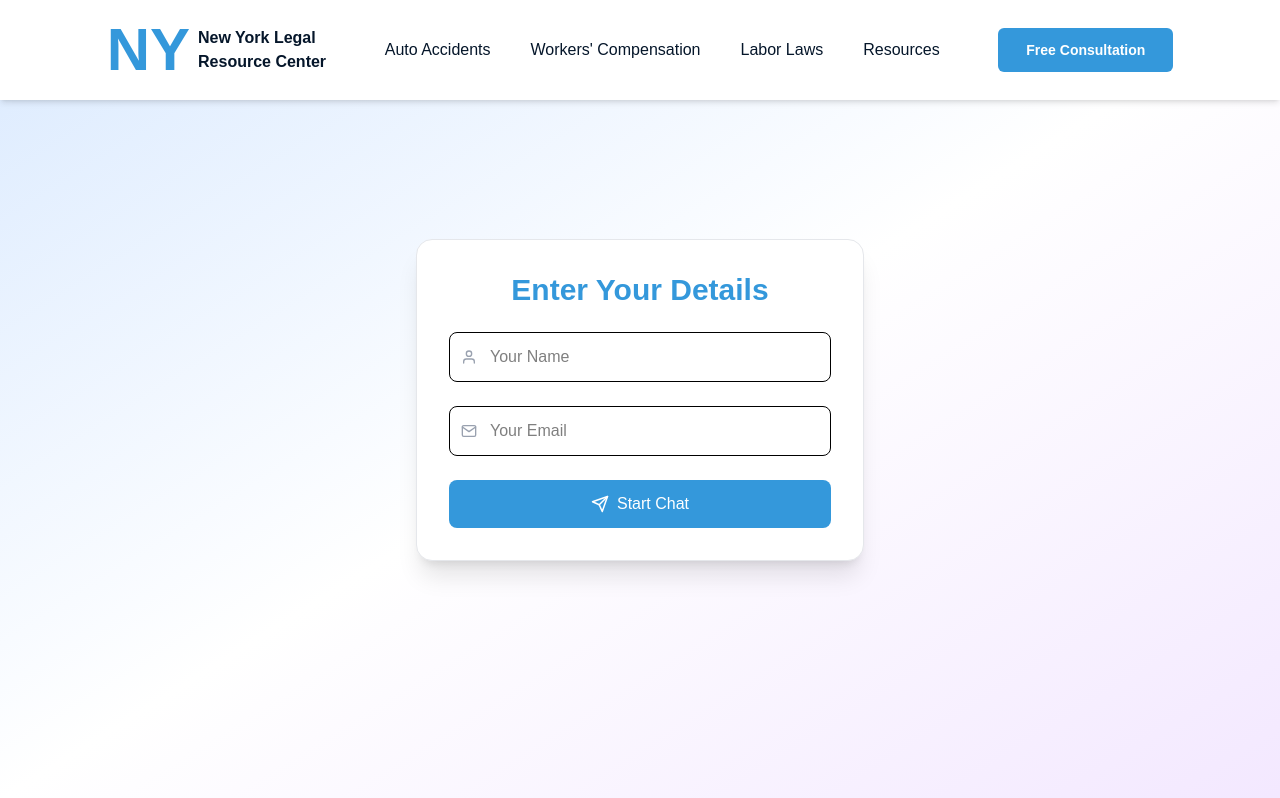
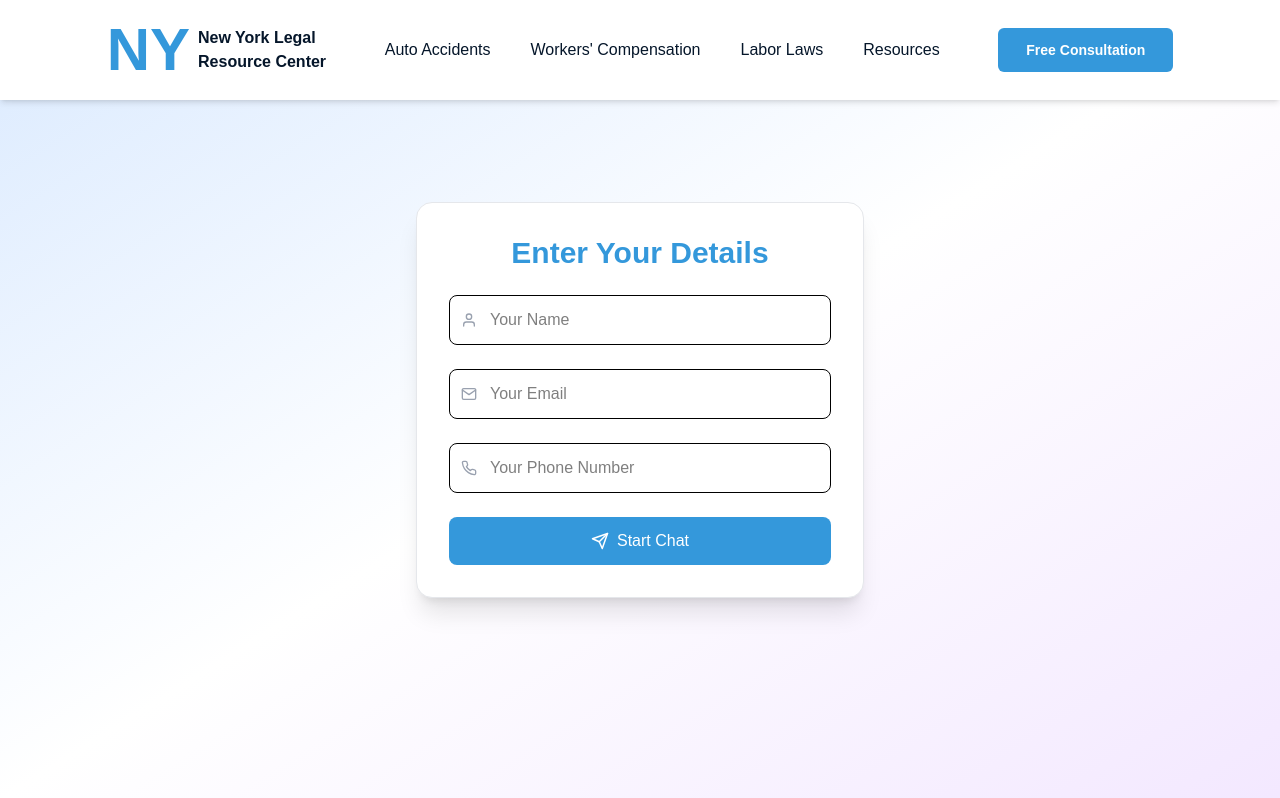
Before and after one commit to apera-softwares/NY-Legal-Resource-Center, a Next.js app: page /chat-bot in a window 1280 px wide. Shown: the top 798 px of the page. Built offline with nearby package versions, Linux system fonts and the light colour scheme.

Commit message:
compare and incorporate login form new changes

```diff
--- a/src/app/chat-bot/page.tsx
+++ b/src/app/chat-bot/page.tsx
@@ -18,10 +18,11 @@ interface Message {
 
 const USER_NAME_KEY = "authUserName";
 const USER_EMAIL_KEY = "authUserEmail";
+const USER_PHONE_KEY = "authUserPhone";
 
 const ChatBot = () => {
   const [isUserAuthenticated, setIsUserAuthenticated] = useState(false);
-  const [user, setUser] = useState({ name: "", email: "" });
+  const [user, setUser] = useState({ name: "", email: "", phone: "" });
   const [input, setInput] = useState("");
   const [messages, setMessages] = useState<Message[]>([]);
   const [loading, setLoading] = useState(false);
@@ -29,9 +30,10 @@ const ChatBot = () => {
   useEffect(() => {
     const name = getFromLocalStorage(USER_NAME_KEY);
     const email = getFromLocalStorage(USER_EMAIL_KEY);
+    const phone = getFromLocalStorage(USER_PHONE_KEY);
 
-    if (name && email) {
-      setUser({ name, email });
+    if (name && email && phone) {
+      setUser({ name, email, phone });
       setIsUserAuthenticated(true);
     }
   }, []);
@@ -45,7 +47,7 @@ const ChatBot = () => {
       };
       setMessages([welcomeMessage]);
     }
-  }, [isUserAuthenticated,user.name]);
+  }, [isUserAuthenticated, user.name]);
 
   const handleUserInputChange = (e: React.ChangeEvent<HTMLInputElement>) => {
     setUser({ ...user, [e.target.name]: e.target.value });
@@ -107,6 +109,7 @@ const ChatBot = () => {
     setUser({
       name: "",
       email: "",
+      phone: "",
     });
     setIsUserAuthenticated(false);
   };
--- a/src/components/auth/LoginForm.tsx
+++ b/src/components/auth/LoginForm.tsx
@@ -1,9 +1,10 @@
 "use client";
-import { FiUser, FiMail, FiSend } from "react-icons/fi";
+import { FiUser, FiMail, FiPhone, FiSend } from "react-icons/fi";
 
 interface User {
   name: string;
   email: string;
+  phone: string;
 }
 interface LoginFormProps {
   user: User;
@@ -46,6 +47,19 @@ const LoginForm: React.FC<LoginFormProps> = ({ user, onChange, onSubmit }) => (
         />
       </div>
 
+      <div className="relative">
+        <FiPhone className="absolute left-3 top-1/2 transform -translate-y-1/2 text-gray-400" />
+        <input
+          type="tel"
+          name="phone"
+          placeholder="Your Phone Number"
+          value={user.phone}
+          onChange={onChange}
+          className="w-full pl-10 pr-4 py-3 border focus:border-primary rounded-lg focus:outline-none focus:ring-2 focus:ring-primary transition-all duration-300"
+          required
+        />
+      </div>
+
       <button
         type="submit"
         className="w-full bg-primary hover:bg-primary-hover text-white py-3 rounded-lg flex items-center justify-center gap-2 transition-colors duration-300 cursor-pointer"
```
